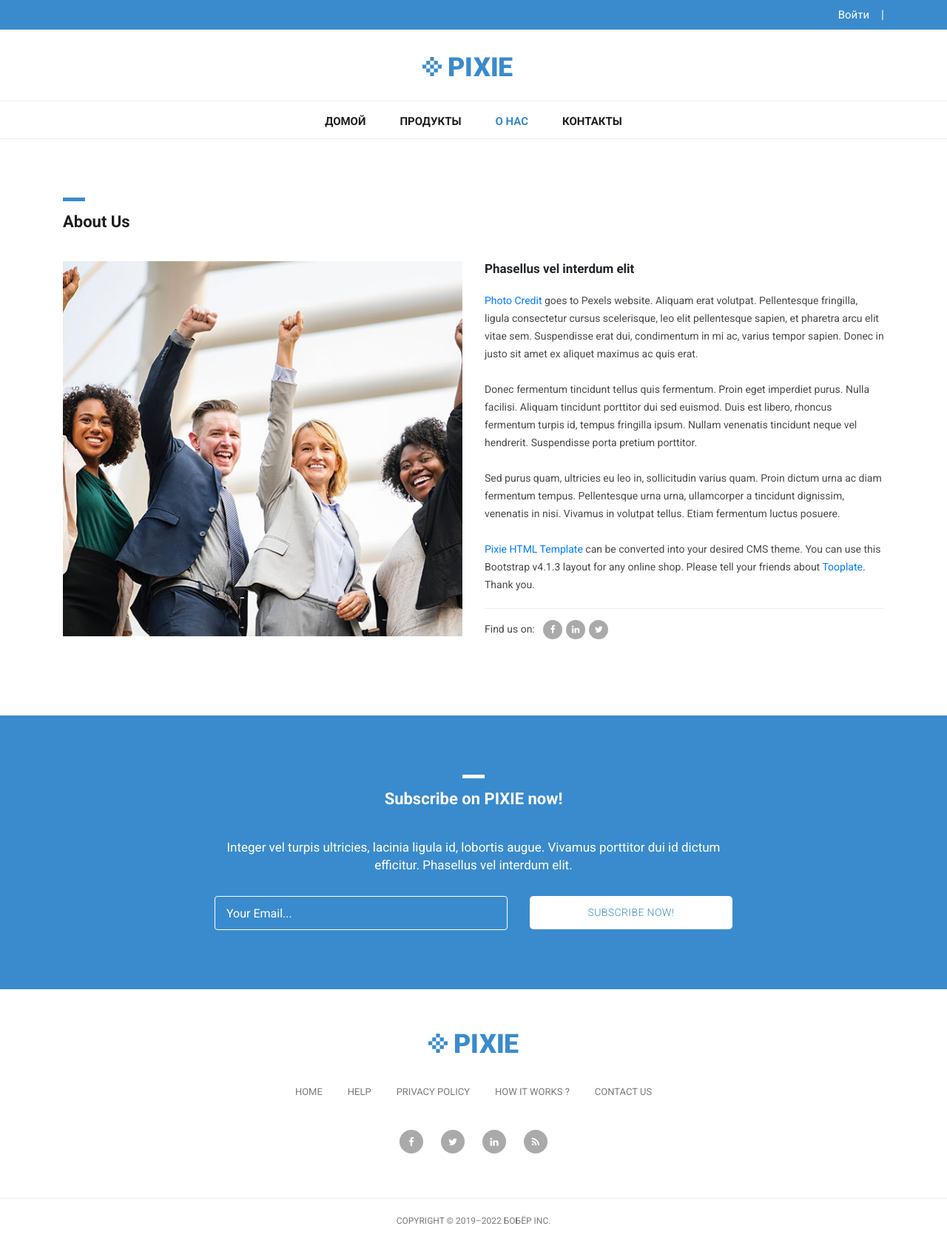
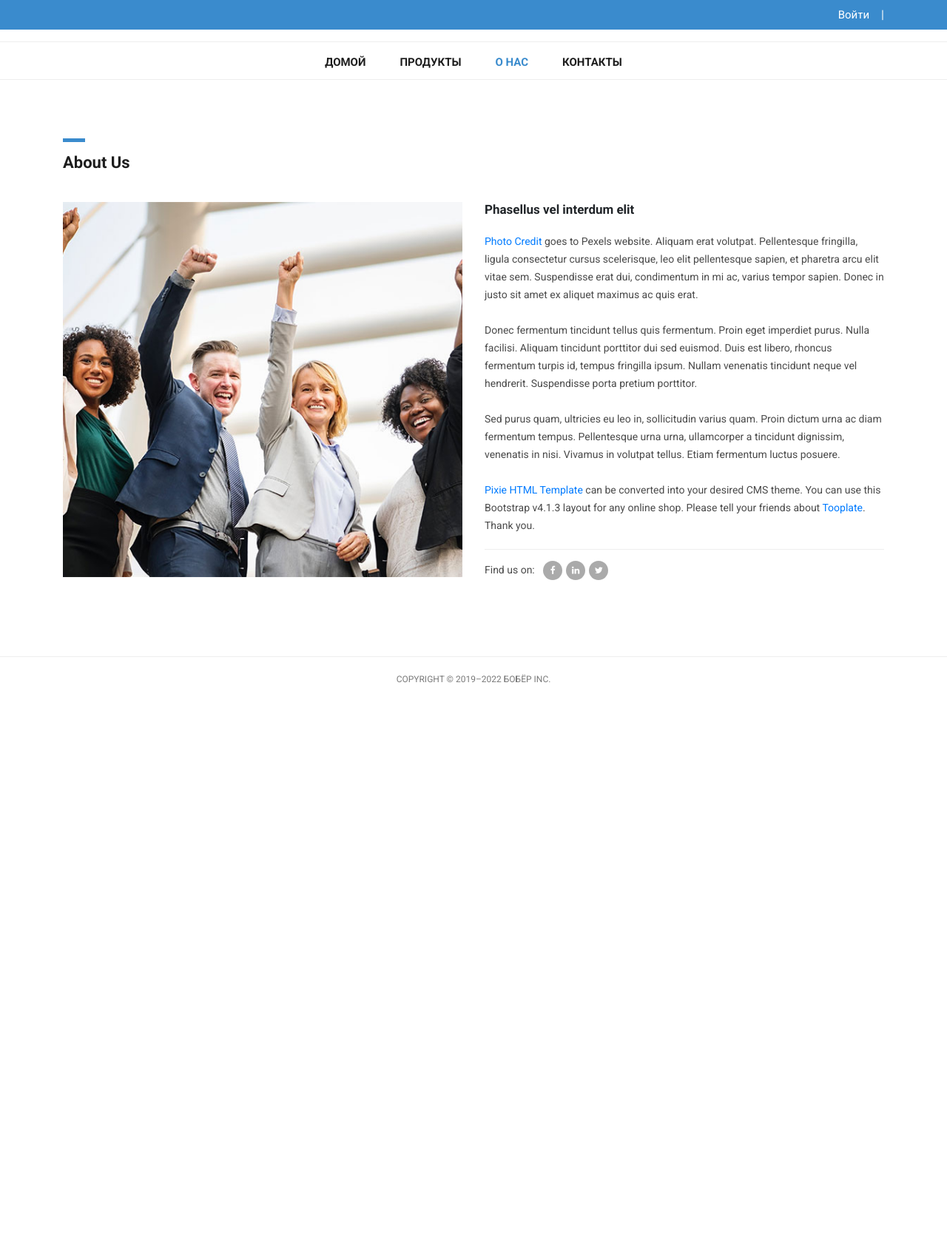
Before and after one commit to morozov1982/stepshop_sdp_202_2022_04_28, a Django app: page /about/ in a window 1280 px wide. Shown: the whole page at 74% size. After the commit the page ends 923 px from the top, so only its background shows below. Run offline with Django 4.2, Linux system fonts and the light colour scheme; some libraries are stand-ins or nearby versions.

Commit message:
add: lesson_11 start

```diff
--- a/stepshop/stepshop/static/assets/css/tooplate-main.css
+++ b/stepshop/stepshop/static/assets/css/tooplate-main.css
@@ -83,7 +83,7 @@ a {
 	z-index: 999;
 	position: absolute;
 	left: 50%;
-	top: 105px;
+	top: 25px;
 	transform: translateX(-50%);
 }
 .navbar-dark .navbar-nav .nav-item {
--- a/stepshop/stepshop/templates/base.html
+++ b/stepshop/stepshop/templates/base.html
@@ -68,90 +68,11 @@
       </div>
     </div>
 
-
     {% include 'includes/inc_main_menu.html' %}
 
     {% block content %}
       HTML-код, который отобразится на странице.
     {% endblock %}
-
-
-    <!-- Subscribe Form Starts Here -->
-    <div class="subscribe-form">
-      <div class="container">
-        <div class="row">
-          <div class="col-md-12">
-            <div class="section-heading">
-              <div class="line-dec"></div>
-              <h1>Subscribe on PIXIE now!</h1>
-            </div>
-          </div>
-          <div class="col-md-8 offset-md-2">
-            <div class="main-content">
-              <p>Integer vel turpis ultricies, lacinia ligula id, lobortis augue. Vivamus porttitor dui id dictum efficitur. Phasellus vel interdum elit.</p>
-              <div class="container">
-                <form id="subscribe" action="" method="get">
-                  <div class="row">
-                    <div class="col-md-7">
-                      <fieldset>
-                        <input name="email" type="text" class="form-control" id="email"
-                        onfocus="if(this.value == 'Your Email...') { this.value = ''; }"
-                    	onBlur="if(this.value == '') { this.value = 'Your Email...';}"
-                    	value="Your Email..." required="">
-                      </fieldset>
-                    </div>
-                    <div class="col-md-5">
-                      <fieldset>
-                        <button type="submit" id="form-submit" class="button">Subscribe Now!</button>
-                      </fieldset>
-                    </div>
-                  </div>
-                </form>
-              </div>
-            </div>
-          </div>
-        </div>
-      </div>
-    </div>
-    <!-- Subscribe Form Ends Here -->
-
-
-
-    <!-- Footer Starts Here -->
-    <div class="footer">
-      <div class="container">
-        <div class="row">
-          <div class="col-md-12">
-            <div class="logo">
-              <img src="{% static 'assets/images/header-logo.png' %}" alt="">
-            </div>
-          </div>
-          <div class="col-md-12">
-            <div class="footer-menu">
-              <ul>
-                <li><a href="#">Home</a></li>
-                <li><a href="#">Help</a></li>
-                <li><a href="#">Privacy Policy</a></li>
-                <li><a href="#">How It Works ?</a></li>
-                <li><a href="#">Contact Us</a></li>
-              </ul>
-            </div>
-          </div>
-          <div class="col-md-12">
-            <div class="social-icons">
-              <ul>
-                <li><a href="#"><i class="fa fa-facebook"></i></a></li>
-                <li><a href="#"><i class="fa fa-twitter"></i></a></li>
-                <li><a href="#"><i class="fa fa-linkedin"></i></a></li>
-                <li><a href="#"><i class="fa fa-rss"></i></a></li>
-              </ul>
-            </div>
-          </div>
-        </div>
-      </div>
-    </div>
-    <!-- Footer Ends Here -->
-
 
     <!-- Sub Footer Starts Here -->
     <div class="sub-footer">
@@ -167,18 +88,15 @@
     </div>
     <!-- Sub Footer Ends Here -->
 
-
     <!-- Bootstrap core JavaScript -->
     <script src="{% static 'vendor/jquery/jquery.min.js' %}"></script>
     <script src="{% static 'vendor/bootstrap/js/bootstrap.bundle.min.js' %}"></script>
-
 
     <!-- Additional Scripts -->
     <script src="{% static 'assets/js/custom.js' %}"></script>
     <script src="{% static 'assets/js/owl.js' %}"></script>
 
     {% block js %}{% endblock %}
-
 
     <script language = "text/Javascript">
       cleared[0] = cleared[1] = cleared[2] = 0; //set a cleared flag for each field
@@ -190,8 +108,5 @@
           }
       }
     </script>
-
-
   </body>
-
 </html>
--- a/stepshop/stepshop/templates/includes/inc_main_menu.html
+++ b/stepshop/stepshop/templates/includes/inc_main_menu.html
@@ -3,7 +3,6 @@
 <!-- Navigation -->
 <nav class="navbar navbar-expand-lg navbar-dark bg-dark static-top">
     <div class="container">
-        <a class="navbar-brand" href="{% url 'index' %}"><img src="{% static 'assets/images/header-logo.png' %}" alt=""></a>
         <button class="navbar-toggler" type="button" data-toggle="collapse" data-target="#navbarResponsive"
                 aria-controls="navbarResponsive" aria-expanded="false" aria-label="Toggle navigation">
             <span class="navbar-toggler-icon"></span>
```
